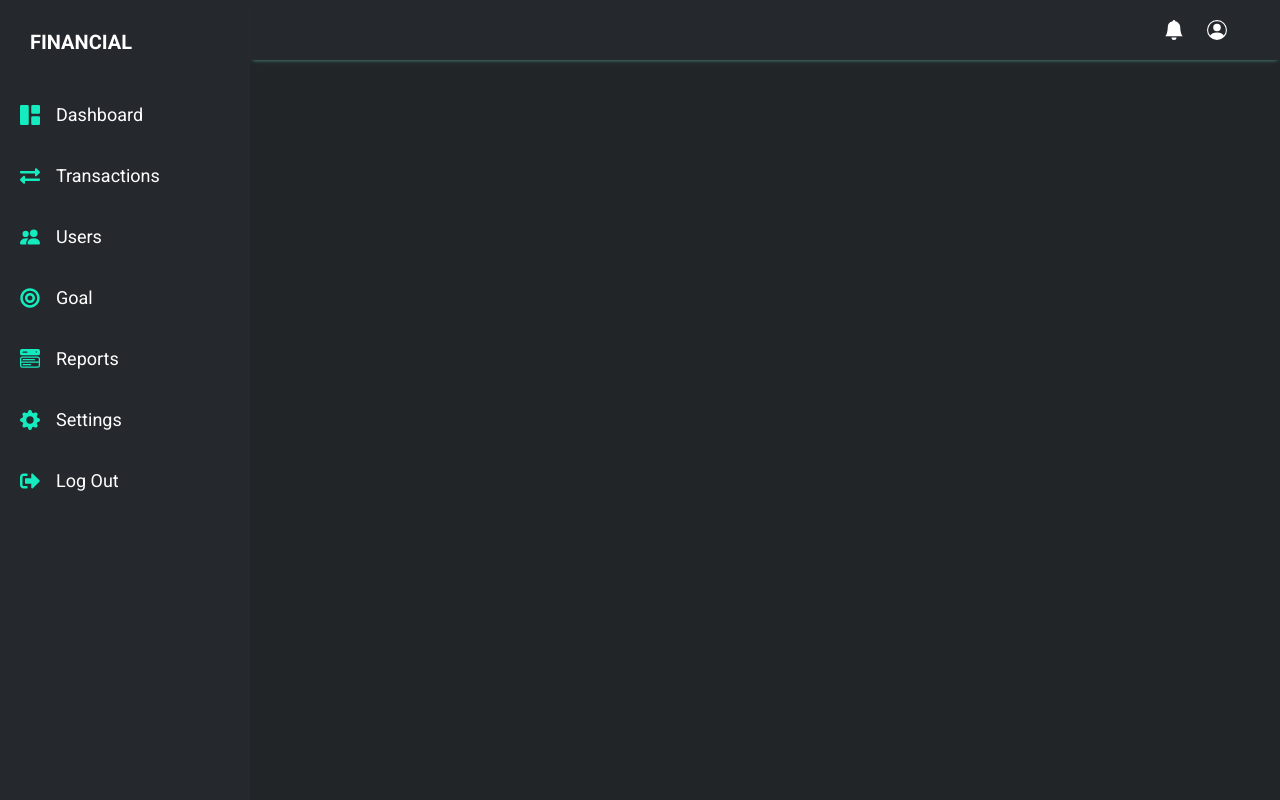
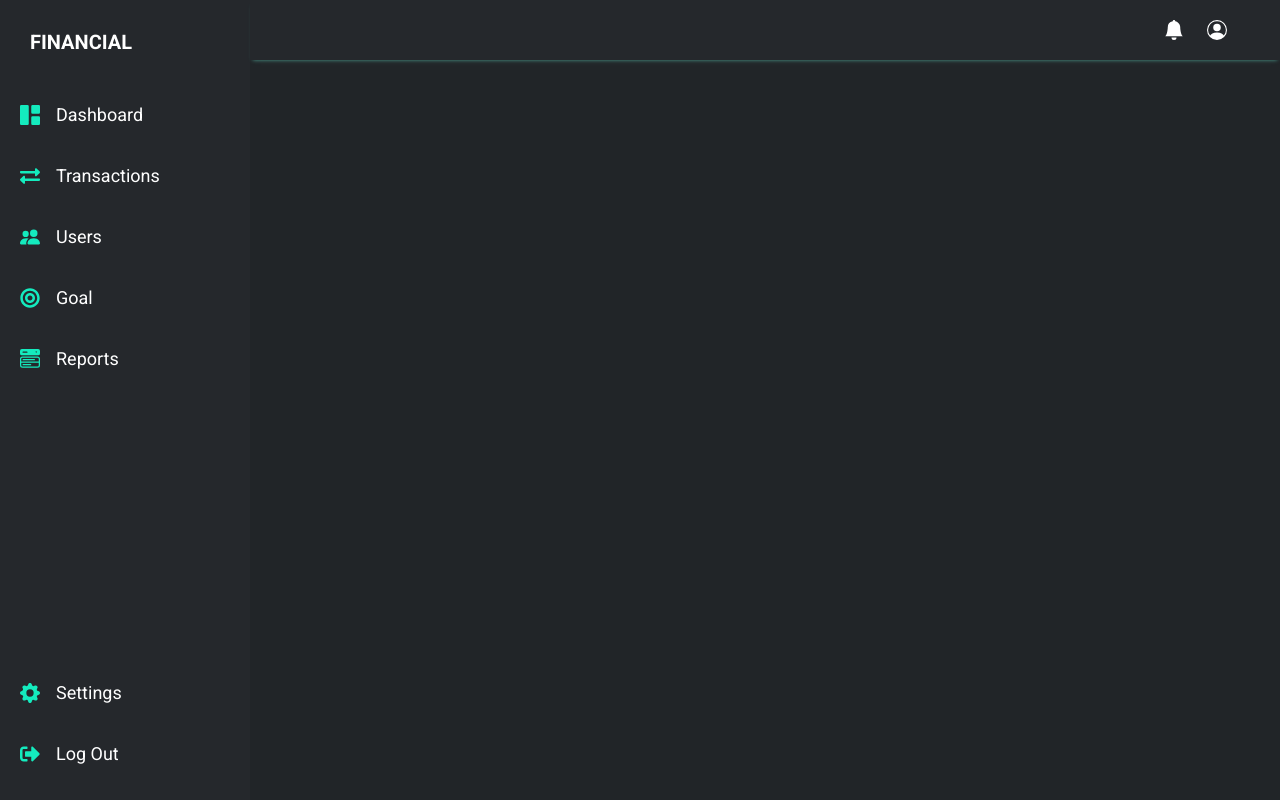
Before and after one commit to YahyaNashar22/FinTech-Client, a React (Create React App) app in the folder client/: page / in a window 1280 px wide. Built offline with nearby package versions, Linux system fonts and the light colour scheme.

Commit message:
Fix the alignmnet of the links

```diff
--- a/client/src/layout/Sidebar/Sidebar.module.css
+++ b/client/src/layout/Sidebar/Sidebar.module.css
@@ -34,6 +34,11 @@
   padding: 0;
   list-style-type: none;
   transition: margin-left 0.5s ease; /* Added transition property for margin-left */
+
+  display: flex;
+    flex-direction: column;
+    justify-content: space-between;
+    height: calc(100vh - 100px);
 
 }
 
```
